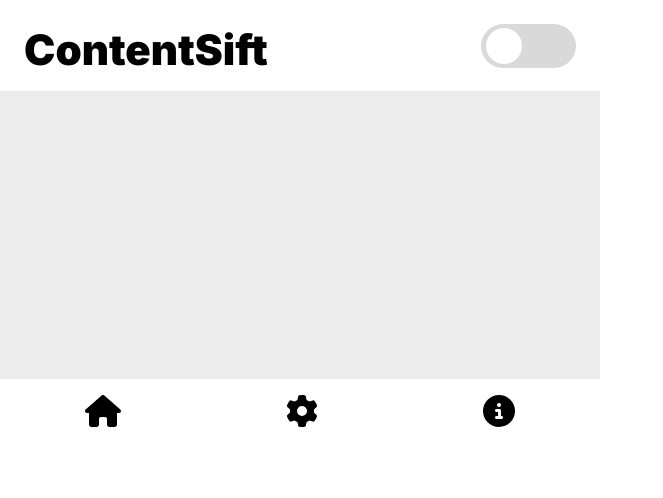
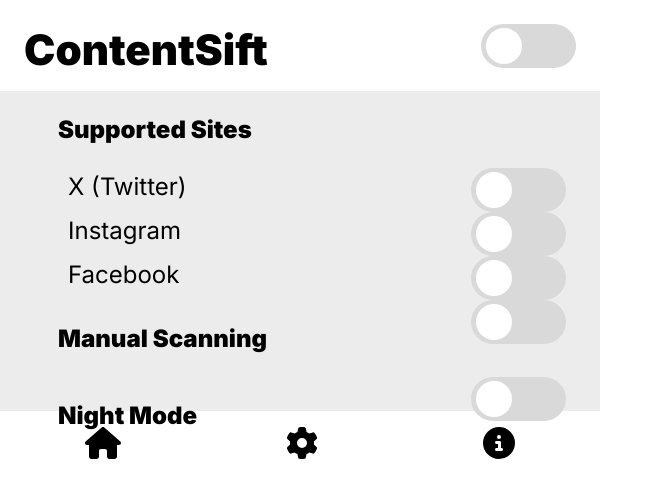
Before and after one commit to KCui0327/contentsift, a React (Create React App) app in the folder src/: page / in a window 1280 px wide. Shown: the top 498 px of the page, without its empty margins (0-663 px from the left). Built offline with nearby package versions, Linux system fonts and the light colour scheme.

Commit message:
Added Settings skeleton

```diff
--- a/src/src/component/SettingBody.css
+++ b/src/src/component/SettingBody.css
@@ -1,22 +1,34 @@
 .SettingBody {
     width: 100%;
-    height: 18rem;
+    height: 20rem;
     background: #ECECEC;
     display: flex;
     flex-direction: column;
-    justify-content: space-around;
+    justify-content: space-between;
 }
 
-.SettingBody .Title {
+.SettingBody .Content {
+    padding: 0rem 2.125rem;
+}
+
+.SettingBody .Content .Title {
     color: #000;
-    text-align: center;
     font-family: Inter;
     font-size: 24px;
 }
 
-.SettingBody .Names {
+.SettingBody .Content .Names {
     color: #000;
-    text-align: center;
     font-family: Inter;
     font-size: 24px;
+    display: flex;
+    justify-content: space-between;
 }
+
+.SettingBody .Content .Names .Press {
+    padding: 0.25rem 2.125rem;
+}
+
+.SettingBody .Content .Names .Press .Slider {
+    flex-shrink: 0;
+}
--- a/src/src/component/SettingBody.tsx
+++ b/src/src/component/SettingBody.tsx
@@ -1,9 +1,32 @@
+import { Slider } from './Button';
 import './SettingBody.css'
 
 function SettingBody() {
     return (
         <div className='SettingBody'>
-
+            <div className='Content'>
+                <div className='Title'>Supported Sites</div>
+                <div className='Names'>
+                    <div className='Press'>X (Twitter) </div>
+                    <Slider stateProp='off' />
+                </div>
+                <div className='Names'>
+                    <div className='Press'>Instagram </div>
+                    <Slider stateProp='off' />
+                </div>
+                <div className='Names'>
+                    <div className='Press'>Facebook </div>
+                    <Slider stateProp='off' />
+                </div>
+                <div className='Names'>
+                    <div className='Title'>Manual Scanning</div>
+                    <Slider stateProp='off' />
+                </div>
+                <div className='Names'>
+                    <div className='Title'>Night Mode</div>
+                    <Slider stateProp='off' />
+                </div>
+            </div>
         </div>
     );
 }
```
Also changed, not shown: src/src/component/SettingsBody.tsx (deleted, +0 -10 lines).
